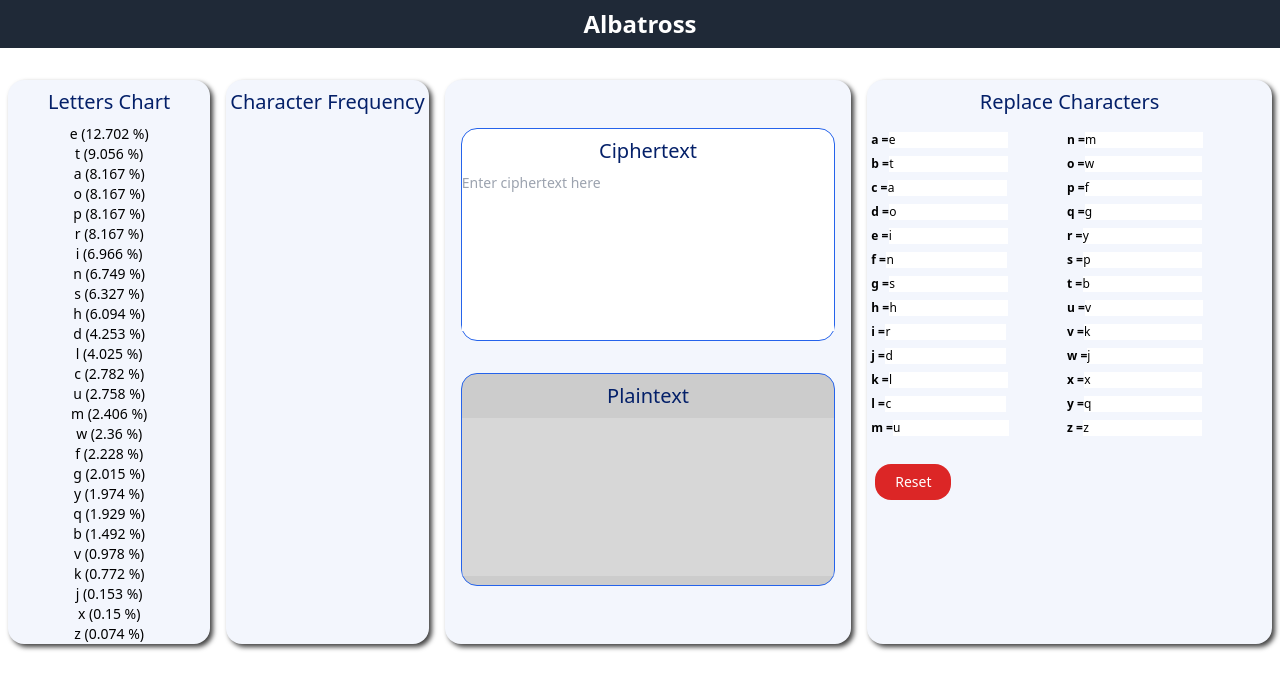
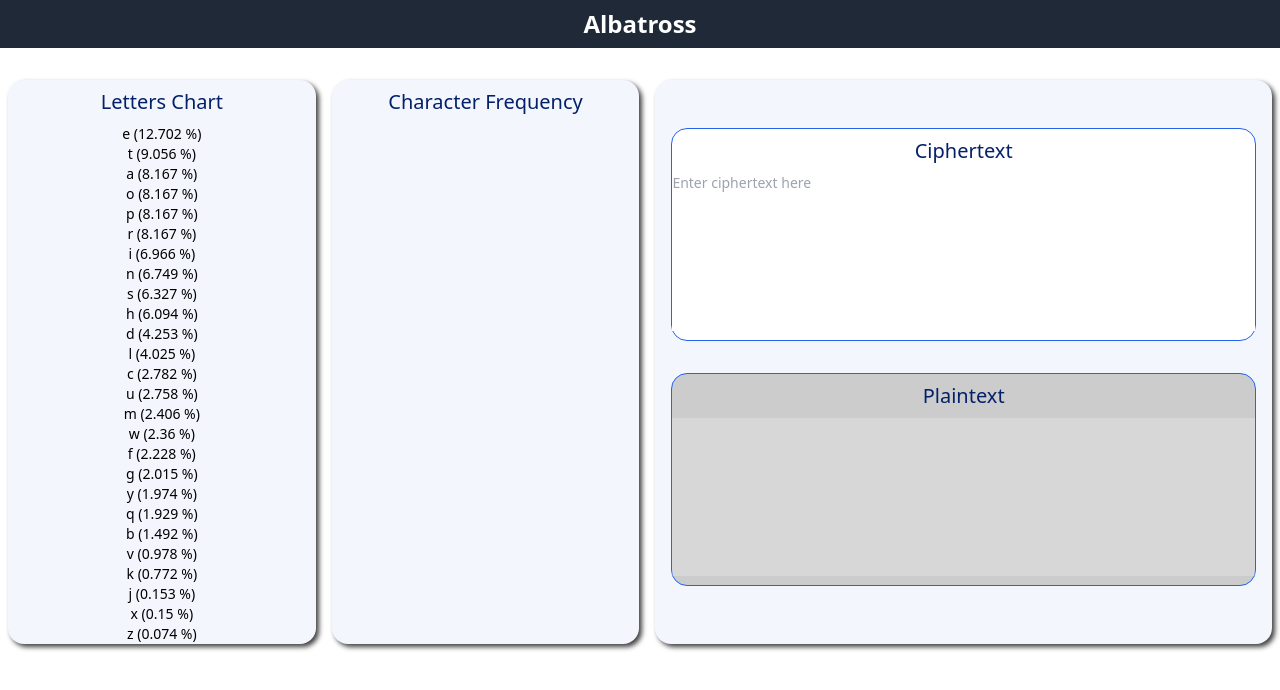
Before and after one commit to ShubhankarKG/Albatross, a React (Create React App) app in the folder albatross-ui/: page / in a window 1280 px wide. Shown: the top 690 px of the page. Built offline with nearby package versions, Linux system fonts and the light colour scheme.

Commit message:
Added frequency graph and removed manual intervention.

```diff
--- a/albatross-ui/package.json
+++ b/albatross-ui/package.json
@@ -20,6 +20,7 @@
     "react": "^17.0.2",
     "react-dom": "^17.0.2",
     "react-scripts": "4.0.3",
+    "recharts": "^2.1.8",
     "tailwindcss": "2.x",
     "typescript": "4.x"
   },
@@ -47,5 +48,8 @@
       "last 1 firefox version",
       "last 1 safari version"
     ]
+  },
+  "devDependencies": {
+    "@types/react-vis": "^1.11.10"
   }
 }
--- a/albatross-ui/src/components/Manual.tsx
+++ b/albatross-ui/src/components/Manual.tsx
@@ -1,12 +1,19 @@
-import React, { useCallback, useEffect } from "react";
-import {
-  generateInitialAlphabet,
-  generateInitialReplaceTexts,
-} from "../constants/initialAlphabetObject";
-import { alphabetsArray, letterFreq } from "../constants/letterFreq";
-import { IAlphabet, IReplaceTexts } from "../types";
+import React, { useEffect } from "react";
+import { generateInitialAlphabet } from "../constants/initialAlphabetObject";
+import { letterFreq } from "../constants/letterFreq";
+import { IAlphabet, IChartData } from "../types";
 import letterFreqJson from "../constants/letterfreq.json";
 import "./Manual.css";
+import {
+  Bar,
+  BarChart,
+  Label,
+  Legend,
+  ResponsiveContainer,
+  Tooltip,
+  XAxis,
+  YAxis,
+} from "recharts";
 
 interface ManualProps {}
 
@@ -16,10 +23,8 @@ const Manual: React.FC<ManualProps> = () => {
   const [alphabets, setAlphabets] = React.useState<IAlphabet>(
     generateInitialAlphabet()
   );
-  const [keyPairs, setKeyPairs] = React.useState<IReplaceTexts>(
-    generateInitialReplaceTexts()
-  );
   const [isEmpty, setIsEmpty] = React.useState<boolean>(true);
+  const [chartData, setChartData] = React.useState<IChartData[]>([]);
 
   const isAlphabet = (char: string): boolean => {
     return /^[a-z]$/i.test(char);
@@ -30,15 +35,6 @@ const Manual: React.FC<ManualProps> = () => {
     const sorted = Object.keys(obj).sort((a, b) => obj[b] - obj[a]);
     return sorted;
   };
-
-  const updateKeyPair = useCallback((index: number | string, value: string) => {
-    const key =
-      typeof index === "number" ? String.fromCharCode(97 + index) : index;
-    setKeyPairs((prevKeyPairs) => ({
-      ...prevKeyPairs,
-      [key]: value,
-    }));
-  }, []);
 
   useEffect(() => {
     if (isEmpty) {
@@ -60,55 +56,60 @@ const Manual: React.FC<ManualProps> = () => {
             newAlphabets[element] = 1;
           }
         });
+
+        const totalAlphabets = Object.values(alphabets).reduce(
+          (a, b) => a + b,
+          0
+        );
+
+        const newChartData = sortObject(newAlphabets)
+          .filter((char) => newAlphabets[char] !== 0)
+          .map((char) => ({
+            char,
+            freq: parseFloat(
+              ((newAlphabets[char] / totalAlphabets) * 100).toFixed(3)
+            ),
+          }));
+
         setAlphabets(newAlphabets);
+        console.log(newChartData);
+        setChartData(newChartData);
       }
     }, 1000);
 
     return () => clearTimeout(timeout);
-  }, [cipherText, updateKeyPair]);
-
-  const generateKeyPairs = useCallback(() => {
-    const sortedAlphabets = sortObject(alphabets);
-    setKeyPairs(generateInitialReplaceTexts());
-    sortedAlphabets.forEach((alphabet, index) => {
-      updateKeyPair(alphabet, letterFreq[index]);
-    });
-  }, [alphabets, updateKeyPair]);
-
-  useEffect(() => {
-    generateKeyPairs();
-  }, [generateKeyPairs]);
+  }, [cipherText]);
 
   useEffect(() => {
     let newPlainText = "";
-    cipherText.split("").forEach((val) => {
-      newPlainText = newPlainText + (isAlphabet(val) ? keyPairs[val] : val);
-    });
 
     // gfg algo
     const sortedAlphabets = sortObject(alphabets)
-      .slice(0, 5)
+      .slice(0, 10)
       .filter((val) => alphabets[val] > 0);
 
     if (sortedAlphabets.length)
-      newPlainText = newPlainText + "\n\n Other possibilities:\n";
+      newPlainText =
+        newPlainText + `Top ${sortedAlphabets.length} possibilities :\n\n`;
 
     sortedAlphabets.forEach((val, idx) => {
-      const diff = val.charCodeAt(0) - keyPairs[val].charCodeAt(0);
+      const diff = val.charCodeAt(0) - letterFreq[idx].charCodeAt(0);
 
       newPlainText = newPlainText + `${idx + 1}. `;
       cipherText.split("").forEach((text) => {
         newPlainText =
           newPlainText +
           (isAlphabet(text)
-            ? String.fromCharCode(text.charCodeAt(0) + diff)
+            ? String.fromCharCode(
+                ((text.charCodeAt(0) - 97 + diff + 26) % 26) + 97
+              )
             : text);
       });
       newPlainText = newPlainText + "\n";
     });
 
     setPlainText(newPlainText);
-  }, [cipherText, keyPairs, alphabets]);
+  }, [cipherText, alphabets]);
 
   const handleCipherTextChange = (
     event: React.ChangeEvent<HTMLTextAreaElement>
@@ -120,44 +121,23 @@ const Manual: React.FC<ManualProps> = () => {
   return (
     <div className="flex flex-col h-full mt-8">
       <div className="flex h-6/7 text-sm">
-      <div
+        <div
           style={{
-            backgroundColor: "rgb(243, 246, 253)"
+            backgroundColor: "rgb(243, 246, 253)",
           }}
-          className="mx-2 rounded-2xl overflow-y-scroll md:w-1/6 box-shadow"
+          className="mx-2 rounded-2xl overflow-y-scroll md:w-1/4 box-shadow"
         >
           <p style={{ color: "#042069" }} className="text-center text-xl my-2">
             Letters Chart
           </p>
           <div className="flex flex-col">
-            {letterFreqJson.sort((a, b) => b.frequency - a.frequency)
+            {letterFreqJson
+              .sort((a, b) => b.frequency - a.frequency)
               .map((letterObject, index) => {
                 return (
                   <div className="flex flex-row justify-around" key={index}>
-                    <p className="text-center">{letterObject.letter} ({letterObject.frequency} %) </p>
-                  </div>
-                );
-              })}
-          </div>
-        </div>
-        <div
-          style={{
-            backgroundColor: "rgb(243, 246, 253)",
-          }}
-          className="mx-2 rounded-2xl overflow-y-scroll md:w-1/6 box-shadow"
-        >
-          <p style={{ color: "#042069" }} className="text-center text-xl my-2">
-            Character Frequency
-          </p>
-          <div className="flex flex-col">
-            {sortObject(alphabets)
-              .filter((char) => alphabets[char] !== 0)
-              .map((char) => {
-                return (
-                  <div className="flex flex-row justify-around" key={char}>
-                    <p className="text-center">{char} = </p>
                     <p className="text-center">
-                      {alphabets[char]} chars
+                      {letterObject.letter} ({letterObject.frequency} %){" "}
                     </p>
                   </div>
                 );
@@ -168,7 +148,35 @@ const Manual: React.FC<ManualProps> = () => {
           style={{
             backgroundColor: "rgb(243, 246, 253)",
           }}
-          className="flex-col mx-2 rounded-2xl p-4 md:w-2/6 box-shadow"
+          className="flex flex-col mx-2 rounded-2xl overflow-y-scroll md:w-1/4 box-shadow"
+        >
+          <p style={{ color: "#042069" }} className="text-center text-xl my-2">
+            Character Frequency
+          </p>
+          {/* {chartData.map(({char, freq}) => {
+                return (
+                  <div className="flex flex-row justify-around" key={char}>
+                    <p className="text-center">{char} = </p>
+                    <p className="text-center">
+                      {freq} chars
+                    </p>
+                  </div>
+                );
+              })} */}
+          <ResponsiveContainer width="90%">
+            <BarChart layout="vertical" data={chartData} barSize={10}>
+              <XAxis type="number" dataKey="freq" />
+              <YAxis type="category" dataKey="char" />
+              <Tooltip />
+              <Bar dataKey="freq" fill="#042069" />
+            </BarChart>
+          </ResponsiveContainer>
+        </div>
+        <div
+          style={{
+            backgroundColor: "rgb(243, 246, 253)",
+          }}
+          className="flex-col mx-2 rounded-2xl p-4 md:w-1/2 box-shadow"
         >
           <div
             className="text-black bg-white my-8 rounded-2xl border border-blue-600 h-2/5"
@@ -211,60 +219,6 @@ const Manual: React.FC<ManualProps> = () => {
             />
           </div>
         </div>
-        <div
-          style={{
-            backgroundColor: "rgb(243, 246, 253)",
-          }}
-          className="mx-2 rounded-2xl md:w-2/6 flex flex-col content-between box-shadow"
-        >
-          <p style={{ color: "#042069" }} className="text-center text-xl mt-2 md:h-6">
-            Replace Characters
-          </p>
-          <div className="flex mt-4">
-            <div className="flex flex-col content-between">
-              {alphabetsArray.slice(0, 13).map((char, key) => (
-                <div className="table ml-1 text-xs my-1" key={`${char}-${key}`}>
-                  <p className="table-cell font-bold">{char} = </p>
-                  {alphabets[char] > 0 && keyPairs[char] === "" && (
-                    <label>This key pair is mandatory!</label>
-                  )}
-                  <input
-                    className="table-cell md:w-2/3"
-                    value={keyPairs[char]}
-                    onChange={(e) =>
-                      updateKeyPair(key, e.target.value.toLowerCase())
-                    }
-                  />
-                </div>
-              ))}
-            </div>
-            <div className="flex flex-col content-between">
-              {alphabetsArray.slice(13).map((char, key) => (
-                <div className="table mr-1 text-xs my-1" key={`${char}-${key}`}>
-                  <p className="table-cell font-bold">{char} = </p>
-                  {alphabets[char] > 0 && keyPairs[char] === "" && (
-                    <label>This key pair is mandatory!</label>
-                  )}
-                  <input
-                    className="table-cell md:w-2/3"
-                    value={keyPairs[char]}
-                    onChange={(e) =>
-                      updateKeyPair(key + 13, e.target.value.toLowerCase())
-                    }
-                  />
-                </div>
-              ))}
-            </div>
-          </div>
-          <div className="flex mt-2 justify-between text-center">
-            <button
-              onClick={generateKeyPairs}
-              className="bg-red-600 text-white px-5 py-2 rounded-2xl mx-2 my-4"
-            >
-              Reset
-            </button>
-          </div>
-        </div>
       </div>
     </div>
   );
--- a/albatross-ui/src/types.ts
+++ b/albatross-ui/src/types.ts
@@ -5,3 +5,8 @@ export interface IAlphabet {
 export interface IReplaceTexts {
     [key: string]: string
 }
+
+export interface IChartData {
+    char: string;
+    freq: number;
+}
```
